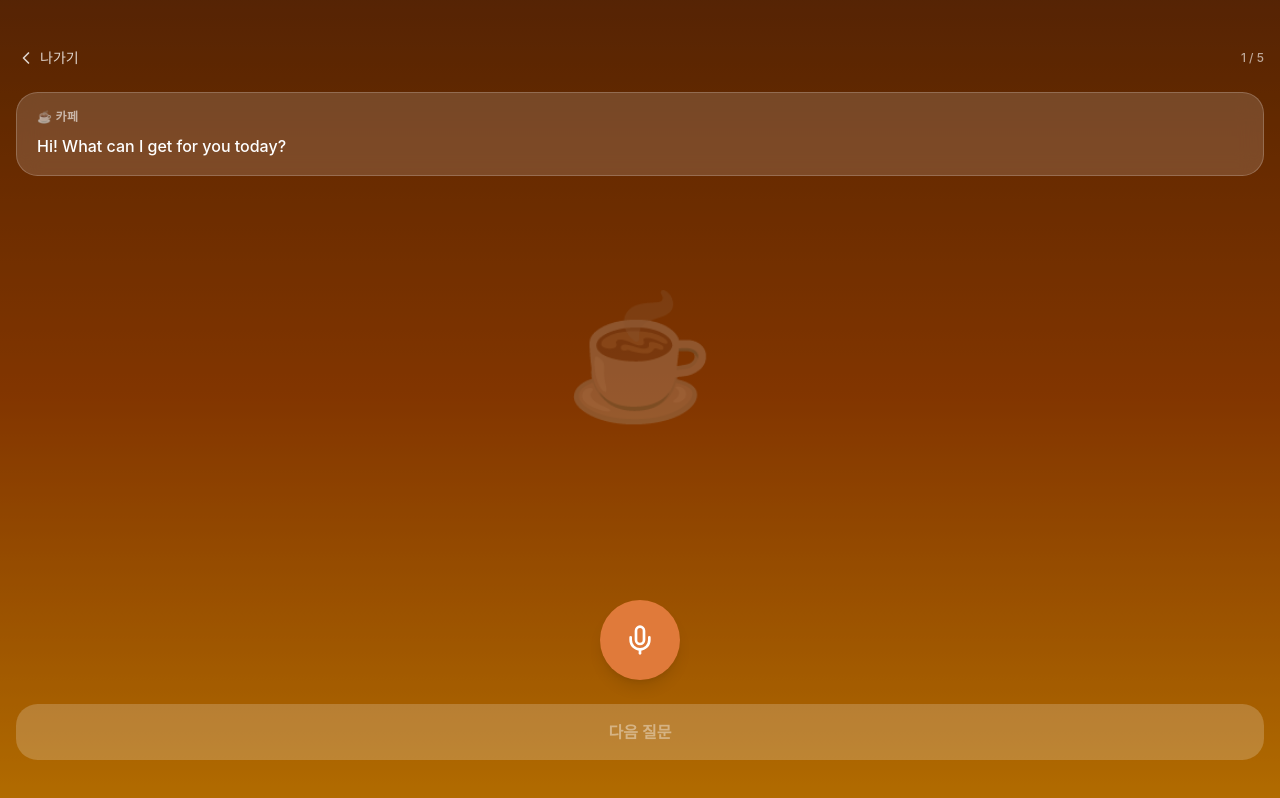
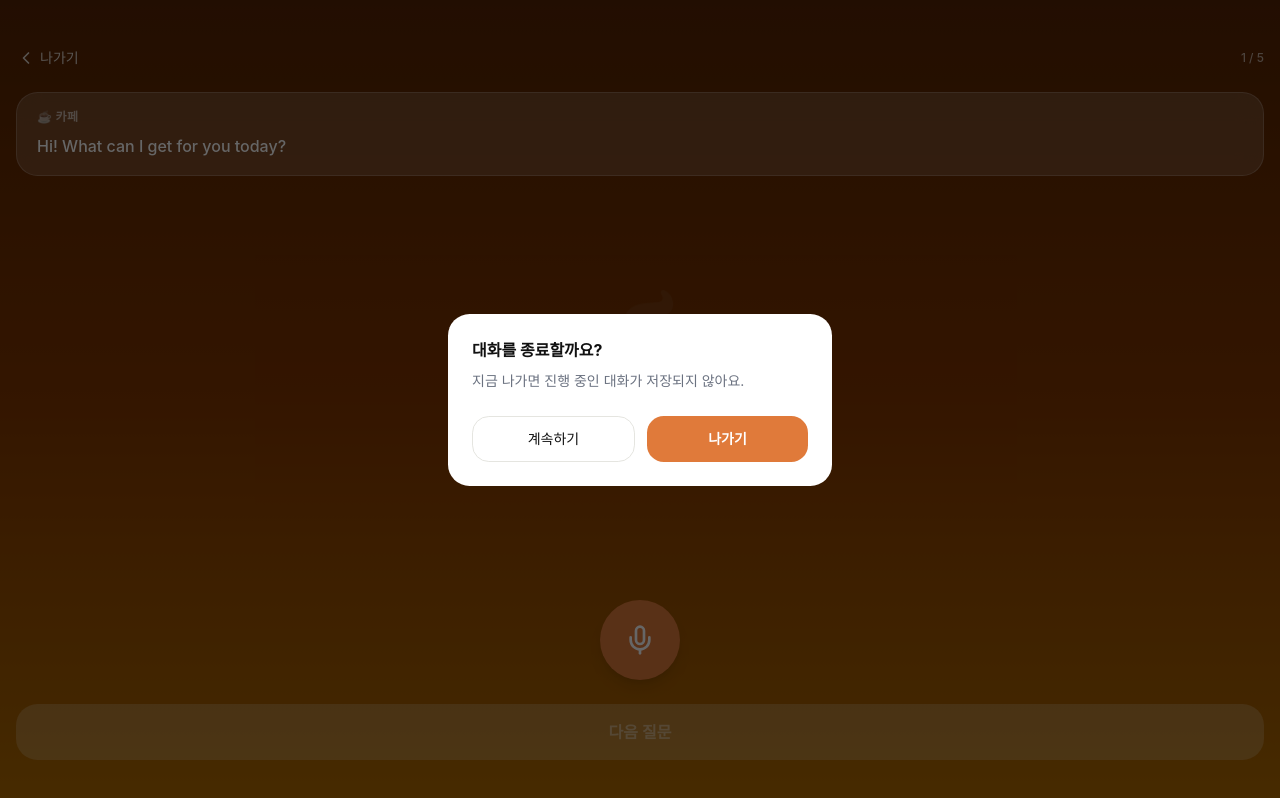
Before and after one commit to Aragornnnnnn/saynow-fe, a Next.js app in the folder apps/web/: page /conversation/1 in a window 1280 px wide. Both pictures are taken after a click on the button "나가기". Built offline with nearby package versions, Linux system fonts and the light colour scheme; a web font is replaced by a local one.

Commit message:
feat(web): 대화 중 나가기 확인 모달 컴포넌트 추가

```diff
--- /dev/null
+++ b/apps/web/src/app/conversation/[id]/ExitConfirmModal.tsx
@@ -0,0 +1,40 @@
+// 대화 중 나가기 버튼 클릭 시 표시되는 확인 모달
+'use client';
+
+interface ExitConfirmModalProps {
+  onConfirm: () => void;
+  onCancel: () => void;
+}
+
+export default function ExitConfirmModal({ onConfirm, onCancel }: ExitConfirmModalProps) {
+  return (
+    <div
+      className="fixed inset-0 z-50 flex items-center justify-center bg-black/60"
+      onClick={onCancel}
+    >
+      <div
+        className="mx-6 w-full max-w-sm rounded-2xl bg-card px-6 py-6"
+        onClick={(e) => e.stopPropagation()}
+      >
+        <h2 className="text-base font-bold text-foreground mb-2">대화를 종료할까요?</h2>
+        <p className="text-sm text-muted-foreground mb-6 leading-relaxed">
+          지금 나가면 진행 중인 대화가 저장되지 않아요.
+        </p>
+        <div className="flex gap-3">
+          <button
+            onClick={onCancel}
+            className="flex-1 rounded-xl border border-border py-3 text-sm font-medium text-foreground active:bg-muted transition-colors"
+          >
+            계속하기
+          </button>
+          <button
+            onClick={onConfirm}
+            className="flex-1 rounded-xl bg-primary py-3 text-sm font-semibold text-white active:opacity-80 transition-opacity"
+          >
+            나가기
+          </button>
+        </div>
+      </div>
+    </div>
+  );
+}
```
